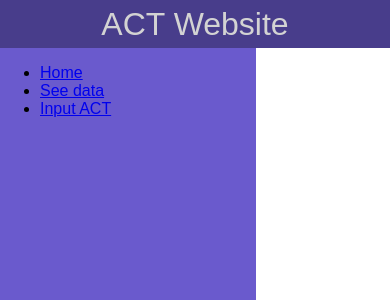
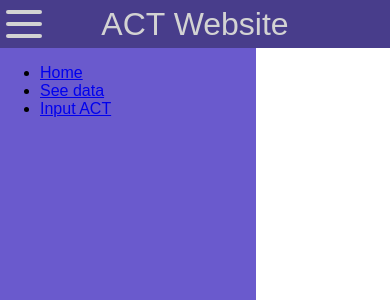
Before and after one commit to sig-pi-wm/act-website, a Flask app: page / in a window 390 px wide. Shown: the top 300 px of the page. Run offline with Flask 3, Linux system fonts and the light colour scheme; parts of the project's set-up code (start-up, migrations or seed data) failed here and were passed over.

Commit message:
hamburger menu icon

```diff
--- a/static/style.css
+++ b/static/style.css
@@ -15,10 +15,22 @@ body {
 
     text-align: center;
     font-size: 2rem;
-    color: lightgray;
+
     display: flex;
     align-items: center;
-    justify-content: center;
+}
+
+.menu-icon {
+    height: var(--header-height);
+    width: var(--header-height);
+}
+
+.website-title {
+    a {
+        text-decoration: none;
+        color: lightgray;
+    }
+    flex-grow: 1;
 }
 
 .body-main {
--- a/templates/base.html
+++ b/templates/base.html
@@ -12,7 +12,9 @@
 
 <body>
     <header class="body-header">
-        ACT Website
+        <img class="menu-icon" src="{{ url_for('static', filename='assets/hamburger-menu.svg') }}" alt="Menu">
+        <span class="website-title"><a href="/">ACT Website</a></span>
+        <span class="menu-icon"></span>
     </header>
     <nav class="sidenav">
         <ul>
```
Also changed, not shown: static/assets/hamburger-menu.svg (added).
